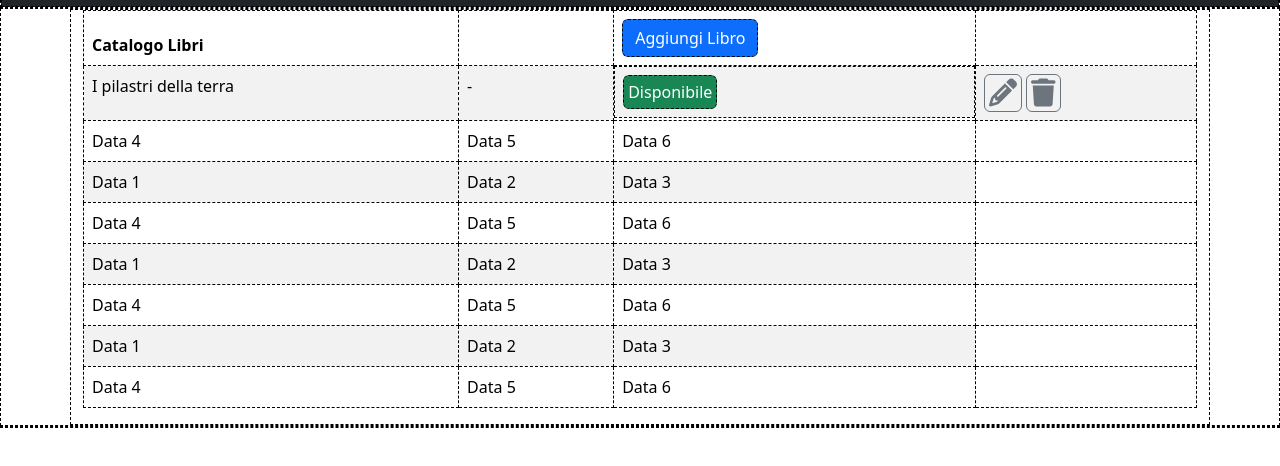
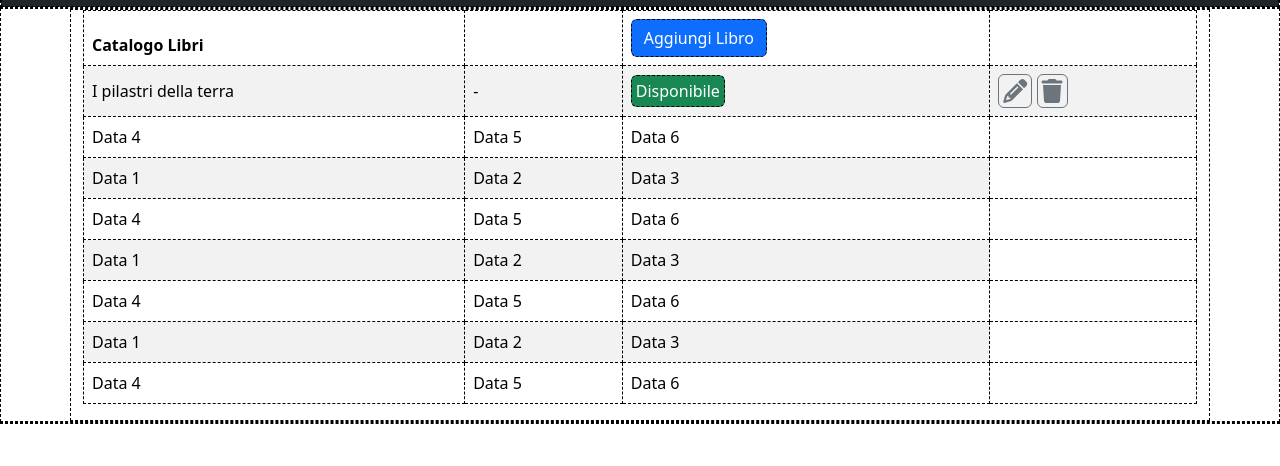
Before and after one commit to nelvison-benedetto/html-css-bootstrap-dashboard, a plain HTML site: page index.html in a window 1280 px wide. Shown: the part 66-532 px from the top of the page. Drawn offline with nearby package versions, Linux system fonts and the light colour scheme.

Commit message:
working on table

```diff
--- a/index.html
+++ b/index.html
@@ -114,13 +114,13 @@
                   </thead>
                   <tbody>
 
-                    <tr>
-                      <td class="">I pilastri della terra</td>
-                      <td class="">-</td>
-                      <td class="d-flex align-items-center"><span class="bg-success text-white p-1 rounded">Disponibile</span></td>
-                      <td class="">
-                        <i class="fa-solid fa-pencil fs-3 text-secondary p-1 border border-secondary rounded"></i>
-                        <i class="fa-solid fa-trash fs-3 text-secondary p-1 border border-secondary rounded"></i>
+                    <tr class="align-middle">
+                      <td>I pilastri della terra</td>
+                      <td>-</td>
+                      <td><span class="bg-success text-white p-1 rounded">Disponibile</span></td>
+                      <td>
+                        <i class="fa-solid fa-pencil fs-4 text-secondary p-1 border border-secondary rounded"></i>
+                        <i class="fa-solid fa-trash fs-4 text-secondary p-1 border border-secondary rounded"></i>
                       </td>
                     </tr>
                     <tr class="">
```
